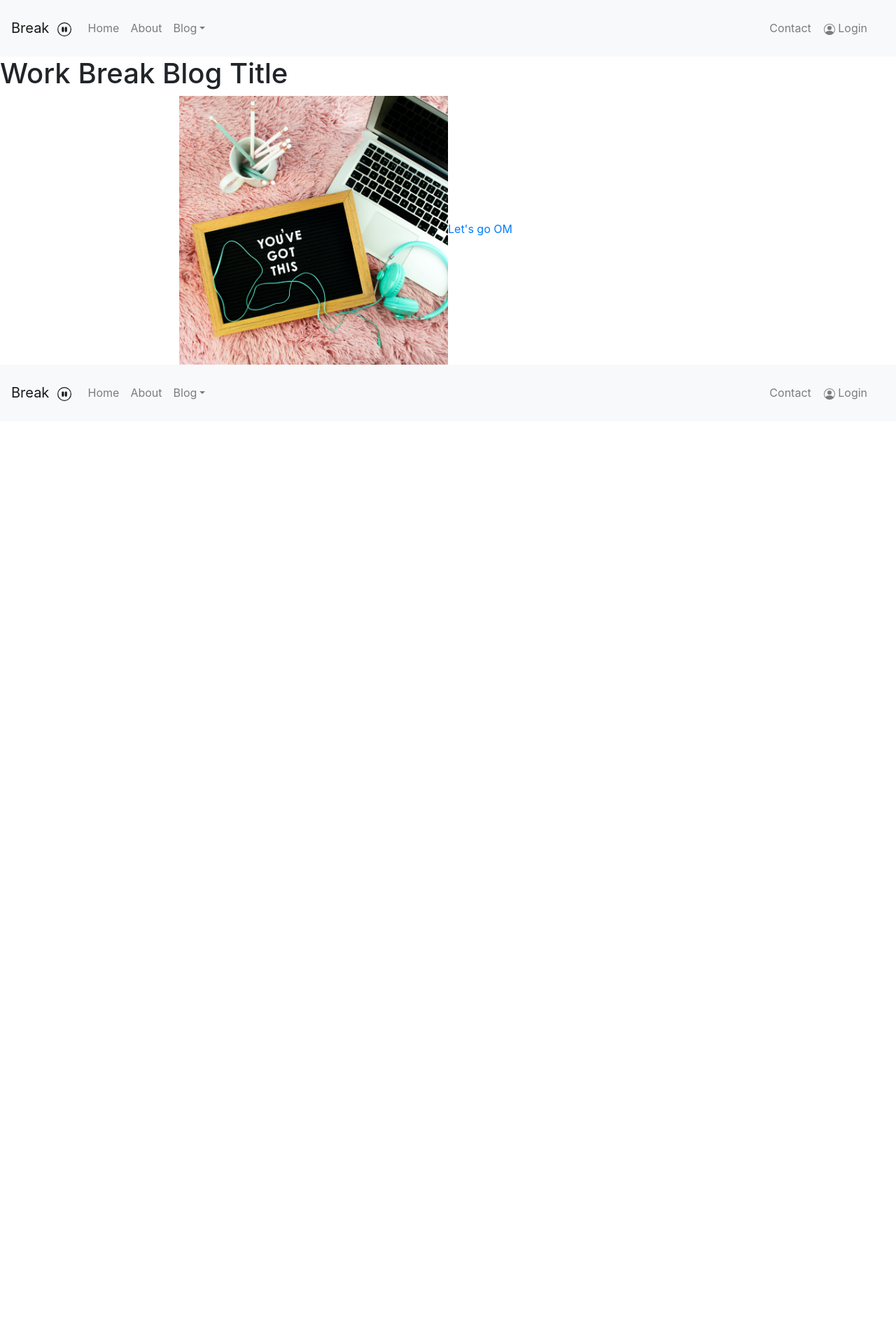
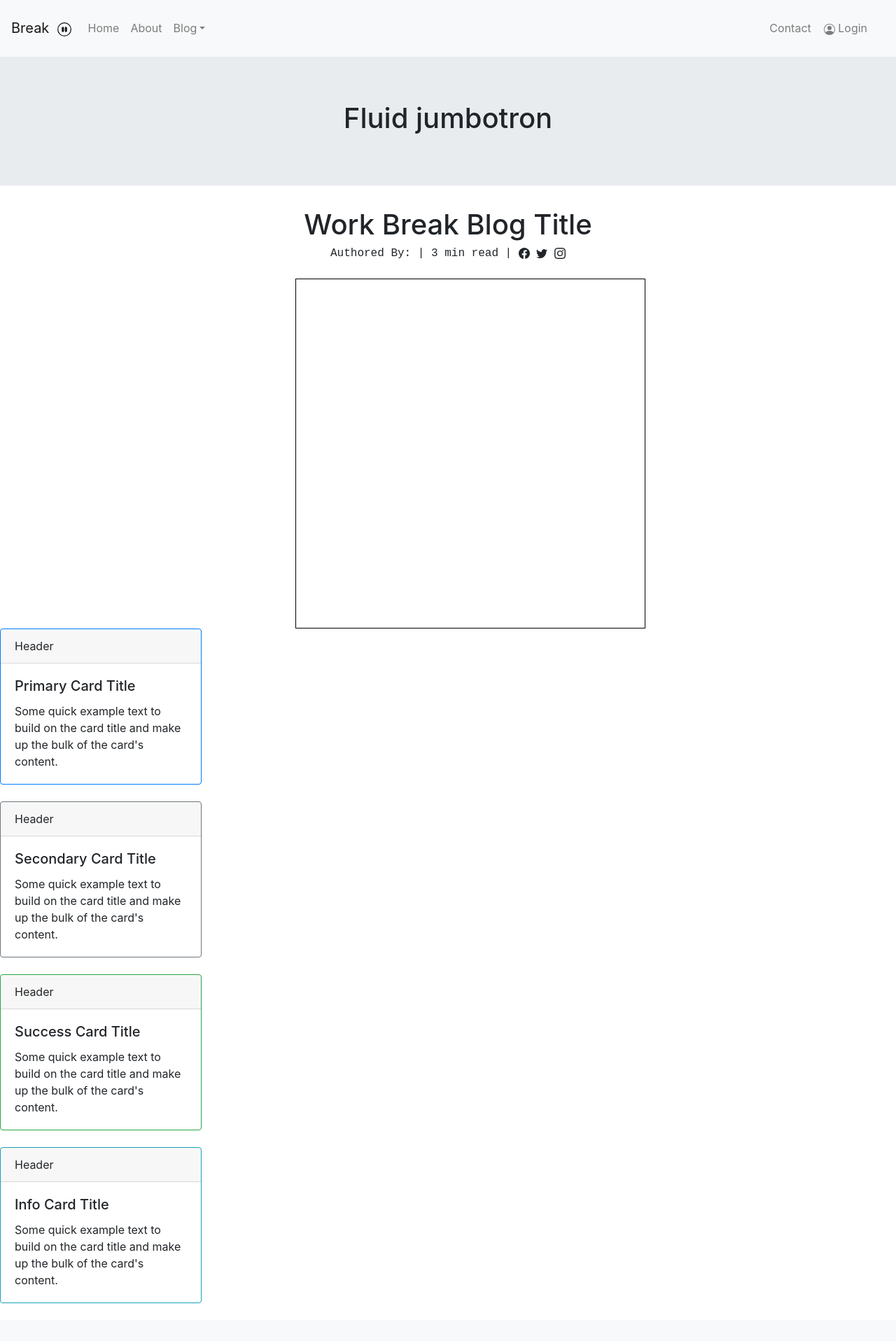
Before and after one commit to arrayinc/react-blog-lindly-lyttle, a React (Create React App) app: page /workbreak in a window 1280 px wide. Shown: the top 1916 px of the page at 70% size. Before the commit the page ends 800 px from the top, so only its background shows below. Built offline with nearby package versions, Linux system fonts and the light colour scheme.

Commit message:
fixed merged conflicts on overall styling.

```diff
--- /dev/null
+++ b/src/components/JumbotronBlogPages.jsx
@@ -0,0 +1,15 @@
+import React, { Component } from "react";
+import { Jumbotron, Container } from "react-bootstrap";
+
+export class JumbotronForBlogs extends Component {
+  render() {
+    return (
+      <Jumbotron fluid>
+        <Container>
+          <h1>Fluid jumbotron</h1>
+        </Container>
+      </Jumbotron>
+    );
+  }
+}
+export default JumbotronForBlogs;
--- a/src/index.css
+++ b/src/index.css
@@ -13,13 +13,27 @@ code {
 }
 
 /* Blog Pages */
-/* Work Break Blog Page */
 .img-fluid {
   width: 30%;
   margin-left: 20%;
 }
-/* Home Break Blog Page */
-/* Play Break Blog Page */
+
+h1 {
+  text-align: center;
+}
+
+h6 {
+  text-align: center;
+  font-family: 'Courier New', Courier, monospace;
+}
+
+.blog-container {
+  width: 500px;
+  height: 500px;
+  border: 1px black solid;
+  margin-left: 33%;
+  margin-top: 2%;
+}
 /************************************************************************/
 
 .nav-title {
--- a/src/pages/WorkBreakPage.js
+++ b/src/pages/WorkBreakPage.js
@@ -1,15 +1,65 @@
 import React from 'react';
-import { Link } from 'react-router-dom';
-import WorkBreakPhoto from "../images/WorkBreakPage/workbreakcover.jpg";
-import { Image } from "react-bootstrap";
+// import WorkBreakPhoto from "../images/WorkBreakPage/workbreakcover.jpg";
+// import { Image } from "react-bootstrap";
+import { Card } from "react-bootstrap";
+import { JumbotronForBlogs } from '../components/JumbotronBlogPages';
+import { Facebook, Twitter, Instagram } from "react-bootstrap-icons";
 
 function WorkBreak() {
   return (
     <>
+      <JumbotronForBlogs />
+      <h1>Work Break Blog Title</h1>
+      <h6>Authored By: | 3 min read | <Facebook /> {"  "} <Twitter /> {"  "} <Instagram /> {"  "} </h6>
+      <div className="blog-container"> </div>
       <div>
-        <h1>Work Break Blog Title</h1>
-        <Image src={WorkBreakPhoto} fluid />
-        <Link to="/">Let's go OM</Link>
+        <Card border="primary" style={{ width: '18rem' }}>
+          <Card.Header>Header</Card.Header>
+          <Card.Body>
+            <Card.Title>Primary Card Title</Card.Title>
+            <Card.Text>
+              Some quick example text to build on the card title and make up the bulk
+              of the card's content.
+      </Card.Text>
+          </Card.Body>
+        </Card>
+        <br />
+
+        <Card border="secondary" style={{ width: '18rem' }}>
+          <Card.Header>Header</Card.Header>
+          <Card.Body>
+            <Card.Title>Secondary Card Title</Card.Title>
+            <Card.Text>
+              Some quick example text to build on the card title and make up the bulk
+              of the card's content.
+      </Card.Text>
+          </Card.Body>
+        </Card>
+        <br />
+
+        <Card border="success" style={{ width: '18rem' }}>
+          <Card.Header>Header</Card.Header>
+          <Card.Body>
+            <Card.Title>Success Card Title</Card.Title>
+            <Card.Text>
+              Some quick example text to build on the card title and make up the bulk
+              of the card's content.
+      </Card.Text>
+          </Card.Body>
+        </Card>
+        <br />
+
+        <Card border="info" style={{ width: '18rem' }}>
+          <Card.Header>Header</Card.Header>
+          <Card.Body>
+            <Card.Title>Info Card Title</Card.Title>
+            <Card.Text>
+              Some quick example text to build on the card title and make up the bulk
+              of the card's content.
+      </Card.Text>
+          </Card.Body>
+        </Card>
+        <br />
       </div>
     </>
   );
```
